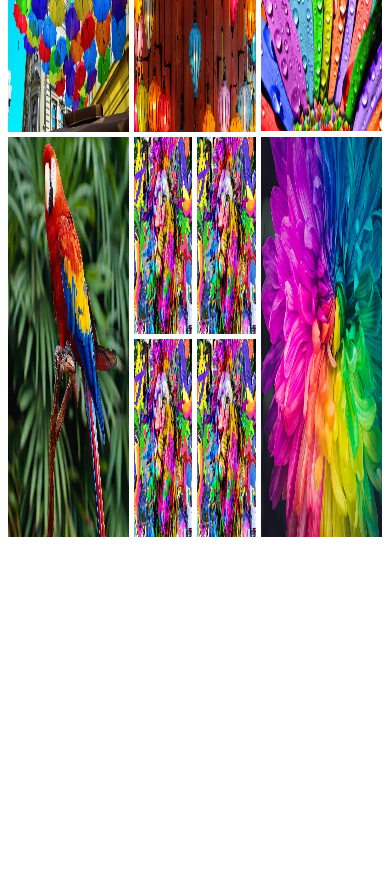
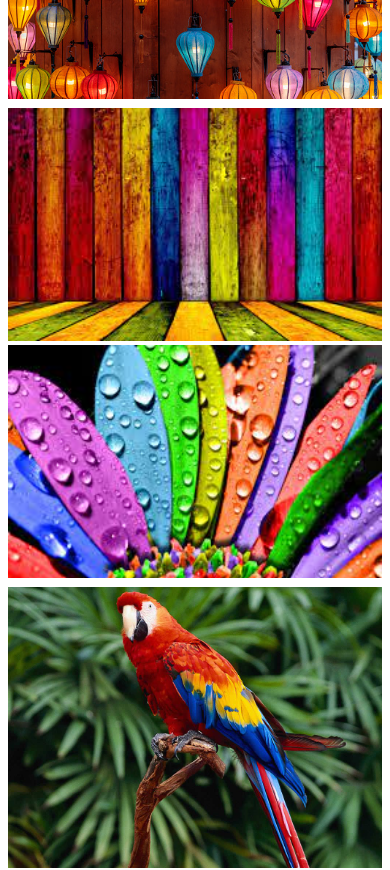
Before and after one commit to Mohammed-Masum-Billah/practice-project, a plain HTML site: page Practice project/Practiece/index.html in a window 390 px wide. Shown: the part 740-1610 px from the top of the page. Before the commit the page ends 1285 px from the top, so only its background shows below. Drawn offline with Linux system fonts and the light colour scheme.

Commit message:
Responsive

```diff
--- a/Practice project/Practiece/Style/collage.css
+++ b/Practice project/Practiece/Style/collage.css
@@ -23,3 +23,23 @@ img{
     grid-template-columns: repeat(2, 1fr);
     gap: 5px;
 }
+/* For small devices */
+
+@media screen and (max-width:576px) {
+    .row{
+        flex-direction: column;
+        height: auto;
+    }
+
+    .row-3{
+        grid-template-columns: 1fr;
+    }
+}
+
+/* For medium devices */
+
+@media screen and (min-width: 567px) and (max-width:992px) {
+    .row-3{
+        grid-template-columns: repeat(2, 1fr);
+    }
+}
```
